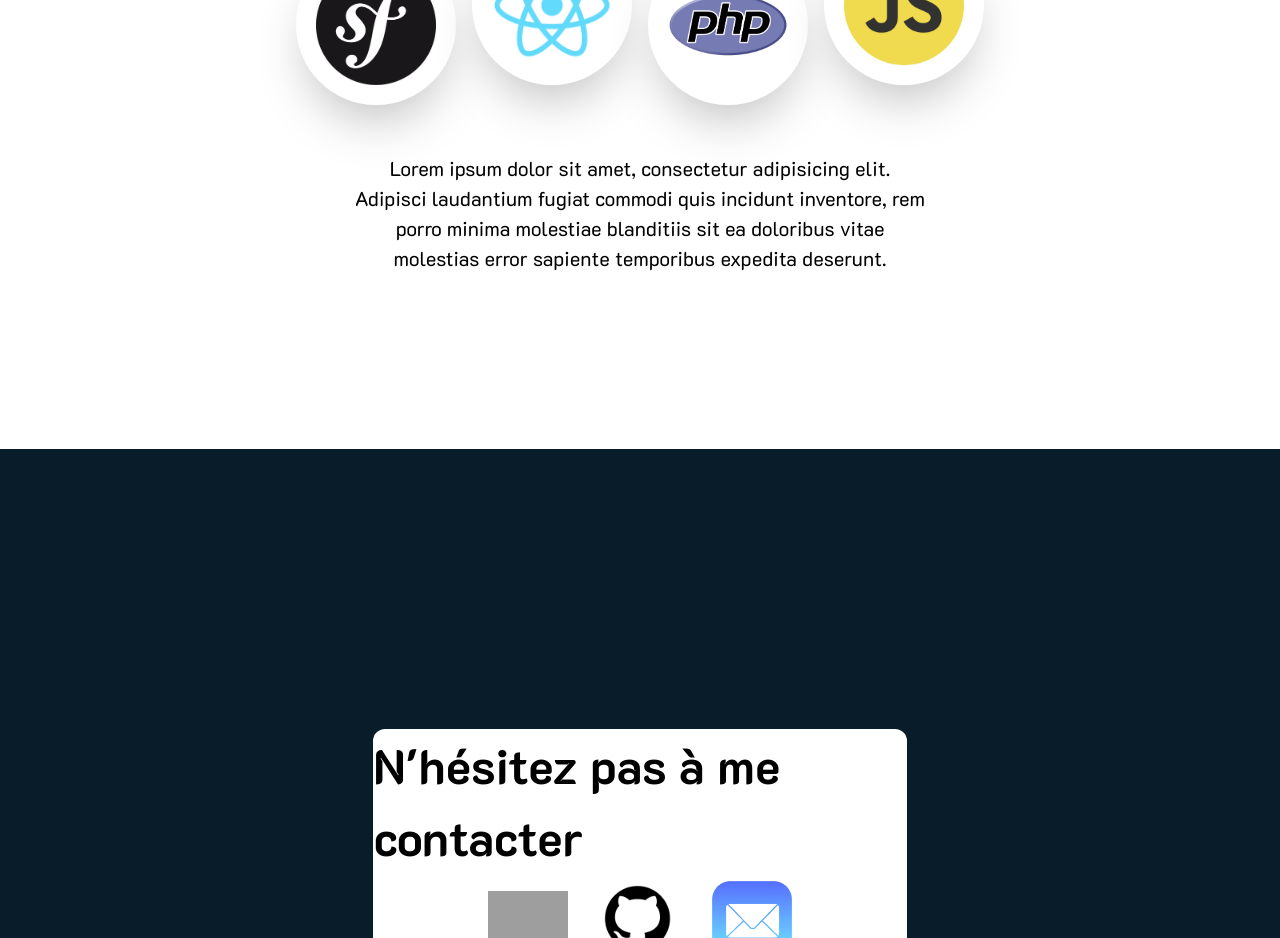
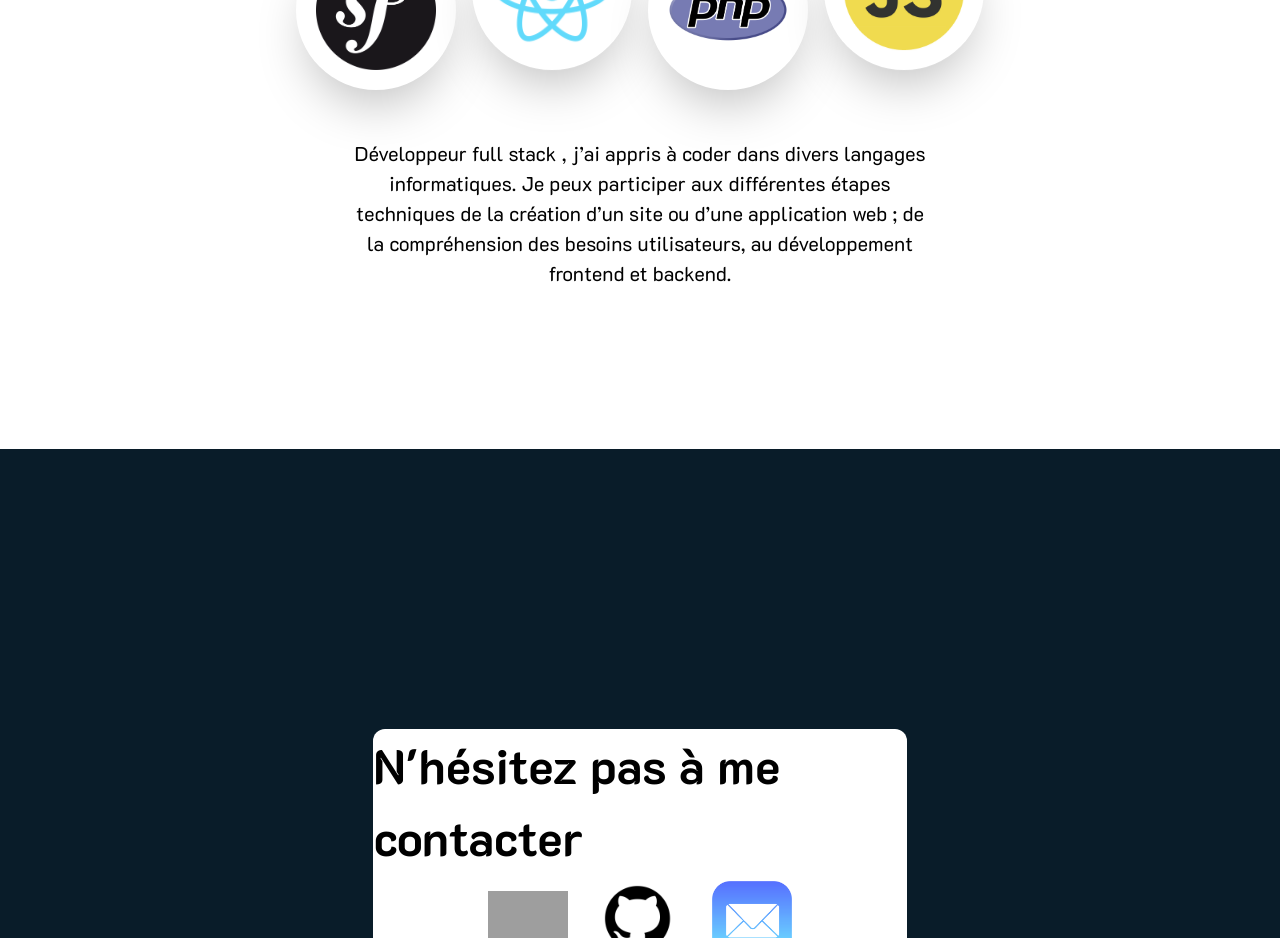
Before and after one commit to JacquesN16/portfolio-react, a React (Create React App) app: page / in a window 1280 px wide. Shown: the part 1220-2158 px from the top of the page. Built offline with nearby package versions, Linux system fonts and the light colour scheme; grey boxes are pictures that could not be loaded.

Commit message:
Edit stack page

```diff
--- a/src/content/index.js
+++ b/src/content/index.js
@@ -37,7 +37,7 @@ export default {
           alt: 'javascript',
         },
       ],
-      desc: `Lorem ipsum dolor sit amet, consectetur adipisicing elit. Adipisci laudantium fugiat commodi quis incidunt inventore, rem porro minima molestiae blanditiis sit ea doloribus vitae molestias error sapiente temporibus expedita deserunt.
+      desc: `Développeur full stack , j’ai appris à coder dans divers langages informatiques. Je peux  participer  aux différentes étapes techniques de la création d’un site ou d’une application web ; de la compréhension des besoins utilisateurs, au développement frontend et backend.
       `,
     },
     contact: {
```
